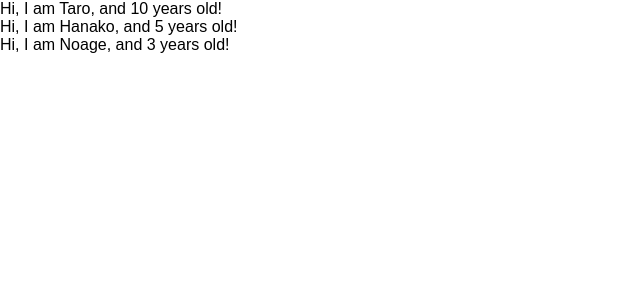
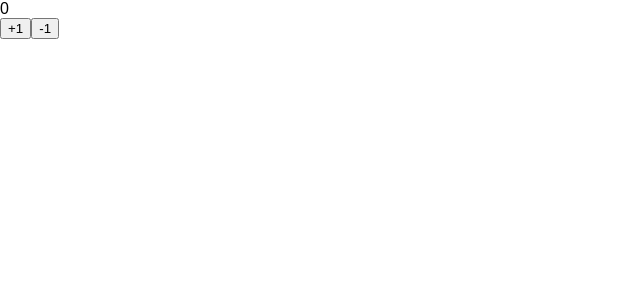
Before and after one commit to yuckeyee/react-practice, a React (Create React App) app: page / in a window 1280 px wide. Shown: the top 300 px of the page, without its empty margins (0-640 px from the left). Built offline with nearby package versions, Linux system fonts and the light colour scheme.

Commit message:
learn state and setState

```diff
--- a/src/App.js
+++ b/src/App.js
@@ -1,29 +1,30 @@
-import React from 'react';
-import PropTypes from 'prop-types';
+import React, { Component } from 'react';
 
-const App = () => {
-  const profiles = [
-    { name: "Taro", age: 10 },
-    { name: "Hanako", age: 5 },
-    { name: "Noage", age: 3 }
-  ]
-  return (
-    <div>
-      {
-        profiles.map((profile, index) => {
-          return <User name={profile.name} age={profile.age} key={index} />
-        })
-      }
-    </div>
-  )
+const App = () => (<Counter></Counter>)
+
+class Counter extends Component {
+  constructor(props) {
+    super(props)
+    this.state = { count: 0 }
+  }
+
+  handlePlusButton = () => {
+    this.setState({ count: this.state.count + 1 })
+  }
+
+  handleMinusButton = () => {
+    this.setState({ count: this.state.count - 1 })
+  }
+
+  render() {
+    return (
+      <React.Fragment>
+        <div>{this.state.count}</div>
+        <button onClick={this.handlePlusButton}>+1</button>
+        <button onClick={this.handleMinusButton}>-1</button>
+      </React.Fragment>
+    )
+  }
 }
 
-const User = (props) => {
-  return <div>Hi, I am {props.name}, and {props.age} years old!</div>
-}
-
-User.propTypes = {
-  name: PropTypes.string,
-  age: PropTypes.number.isRequired
-}
 export default App;
```
